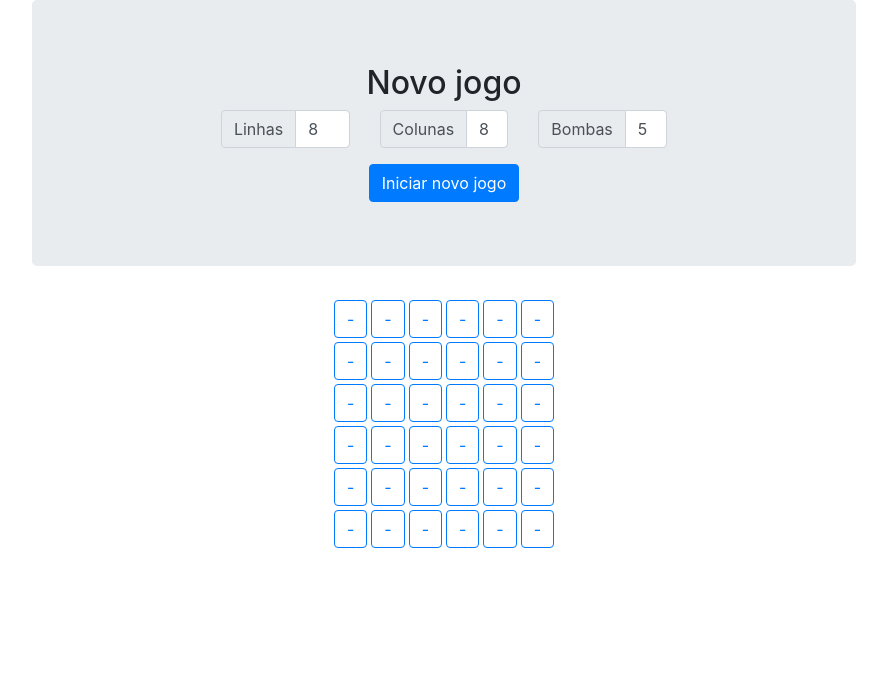
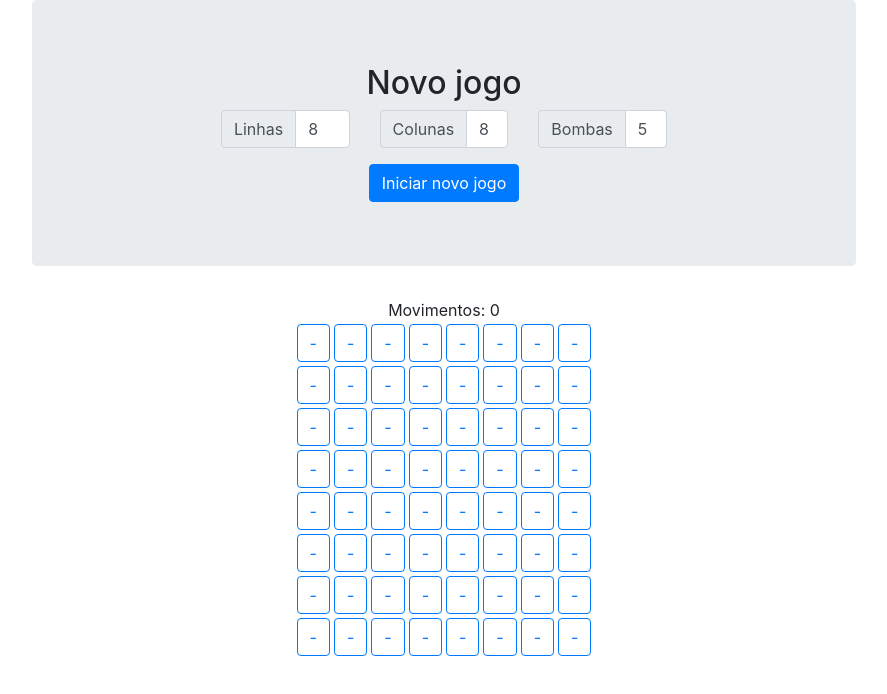
Before and after one commit to fsalmeida/minefield, a React (Create React App) app: page / in a window 1280 px wide. Shown: the top 694 px of the page, without its empty margins (196-1083 px from the left). Built offline with nearby package versions, Linux system fonts and the light colour scheme.

Commit message:
Possibilitando a criação de jogos customizados

```diff
--- a/src/js/MinefieldGame.js
+++ b/src/js/MinefieldGame.js
@@ -104,11 +104,15 @@ class MinefieldGame {
         this.field = buildField(lines, columns, inputField);
         this.endOfGame = false;
         this.isWinner = false;
+        this.movements = 0;
     }
 
     toggle(row, line) {
         let fieldItem = this.field[row][line];
-        fieldItem.isToggled = true;
+        if (!fieldItem.isToggled) {
+            fieldItem.isToggled = true;
+            this.movements++;
+        }
 
         if (fieldItem.value == BOMB_SYMBOL) {
             this.endOfGame = true;
--- a/src/views/components/minefield/Field/Field.js
+++ b/src/views/components/minefield/Field/Field.js
@@ -2,19 +2,13 @@ import React from 'react';
 import './Field.css'
 import Button from 'react-bootstrap/Button';
 
-class Field extends React.Component {
-    constructor(props) {
-        super(props);
-    }
-
-    render() {
-        return <div className="field">
-            <Button variant="outline-primary" onClick={() => this.props.onToggle()}
-                disabled={this.props.disabled}>
-                {this.props.field.isToggled ? this.props.field.value : '-'}
+export default function Field(props) {
+    return (
+        <div className="field">
+            <Button variant="outline-primary" onClick={() => props.onToggle()}
+                disabled={props.disabled}>
+                {props.field.isToggled ? props.field.value : '-'}
             </Button>
         </div>
-    }
+    )
 }
-
-export default Field
--- a/src/views/components/minefield/Minefield.js
+++ b/src/views/components/minefield/Minefield.js
@@ -1,27 +1,23 @@
-import React from 'react';
+import React, { useEffect, useState } from 'react'
 import './Minefield.css';
 import Field from './Field/Field';
-const { MinefieldGameGenerator } = require('../../../js/MinefieldGameGenerator')
 
-class Minefield extends React.Component {
-    constructor(props) {
-        super(props);
+export default function Minefield(props) {
+    const [game, setGame] = useState(null)
+    const [gameState, setGameState] = useState(null)
 
-        this.setup = {
-            lines: 6,
-            columns: 6,
-            bombs: 5
-        };
+    useEffect(() => {
+        setGame(props.game);
+        setGameState(getGameState(props.game))
+    }, [props.game])
 
-        this.newGame();
+    const getGameState = (game) => {
+        return JSON.parse(JSON.stringify(game));
     }
 
-    onToggle(line, column) {
-        const toggleResult = this.minefieldGame.toggle(line, column);
-
-        this.setState({
-            minefieldGame: this.minefieldGame
-        })
+    const onToggle = (line, column) => {
+        const toggleResult = game.toggle(line, column);
+        setGameState(getGameState(game))
 
         if (toggleResult.hasExploded) {
             setTimeout(() => alert("Você explodiu!"), 100);
@@ -30,20 +26,17 @@ class Minefield extends React.Component {
             setTimeout(() => alert("Parabéns, você ganhou!"), 100);
     }
 
-    newGame() {
-        this.minefieldGame = new MinefieldGameGenerator()
-            .generateNewGame(this.setup.lines, this.setup.columns, this.setup.bombs);
-        this.setState({ minefieldGame: this.minefieldGame })
-    }
+    if (!gameState)
+        return <></>
 
-    render() {
     return (
         <div className="minefield">
+            {(`Movimentos: ${gameState.movements}`)}
             {
-                    this.minefieldGame.field.map((minefieldRow, lineIndex) => {
+                gameState.field.map((minefieldRow, lineIndex) => {
                     const minefieldRowItems = minefieldRow.map((field, columnIndex) => {
                         return <Field key={`${lineIndex}-${columnIndex}`} field={field}
-                                disabled={this.minefieldGame.endOfGame} onToggle={() => this.onToggle(lineIndex, columnIndex)}>
+                            disabled={gameState.endOfGame} onToggle={() => onToggle(lineIndex, columnIndex)}>
                         </Field>
                     });
 
@@ -57,6 +50,3 @@ class Minefield extends React.Component {
         </div >
     )
 }
-}
-
-export default Minefield
--- a/src/views/minefield/MinefieldNewGameForm.js
+++ b/src/views/minefield/MinefieldNewGameForm.js
@@ -7,14 +7,32 @@ export default function MinefieldPage(props) {
     const [lines, setLines] = useState(8);
     const [columns, setColumns] = useState(8);
     const [bombs, setBombs] = useState(5);
-    const onLinesChanged = (e) => setLines(e.target.value);
-    const onColumnsChanged = (e) => setColumns(e.target.value);
-    const onBombsChanged = (e) => setBombs(e.target.value);
+    const [maxBombs, setMaxBombs] = useState(8 * 8 - 1);
+    const onLinesChanged = (e) => {
+        const linesValue = parseInt(e.target.value)
+        setLines(linesValue)
+        updateMaxBombs(linesValue, columns);
+    };
+    const onColumnsChanged = (e) => {
+        const columnsValue = parseInt(e.target.value)
+        setColumns(columnsValue)
+        updateMaxBombs(lines, columnsValue)
+    };
+    const onBombsChanged = (e) => setBombs(parseInt(e.target.value));
     const handleFormSubmit = (event) => {
         event.preventDefault();
 
         let minefieldGame = new MinefieldGameGenerator().generateNewGame(lines, columns, bombs);
         props.onNewGame(minefieldGame);
+    }
+
+    const updateMaxBombs = (linesValue, columnsValue) => {
+        let maxBombsValue = 0;
+        if (linesValue > 0 && columnsValue > 0)
+            maxBombsValue = linesValue * columnsValue - 1;
+
+        console.log(maxBombsValue)
+        setMaxBombs(maxBombsValue)
     }
 
     useEffect(() => {
@@ -65,7 +83,7 @@ export default function MinefieldPage(props) {
                         </InputGroup.Prepend>
                         <FormControl
                             min="1"
-                            max="20"
+                            max={maxBombs}
                             required
                             aria-label="Bombs"
                             aria-describedby="bombs"
```
Lines whose indentation alone changed are shown as unchanged.
